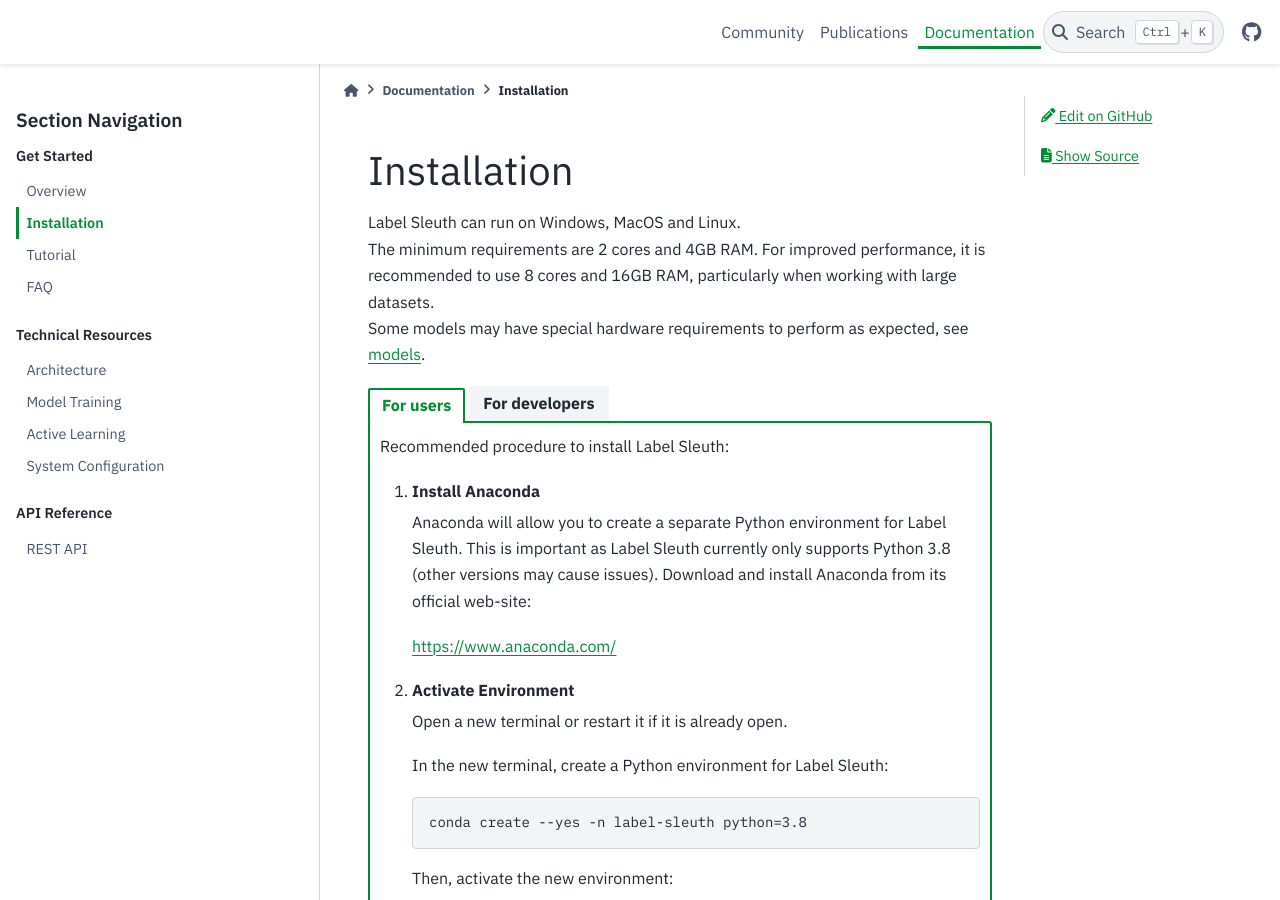
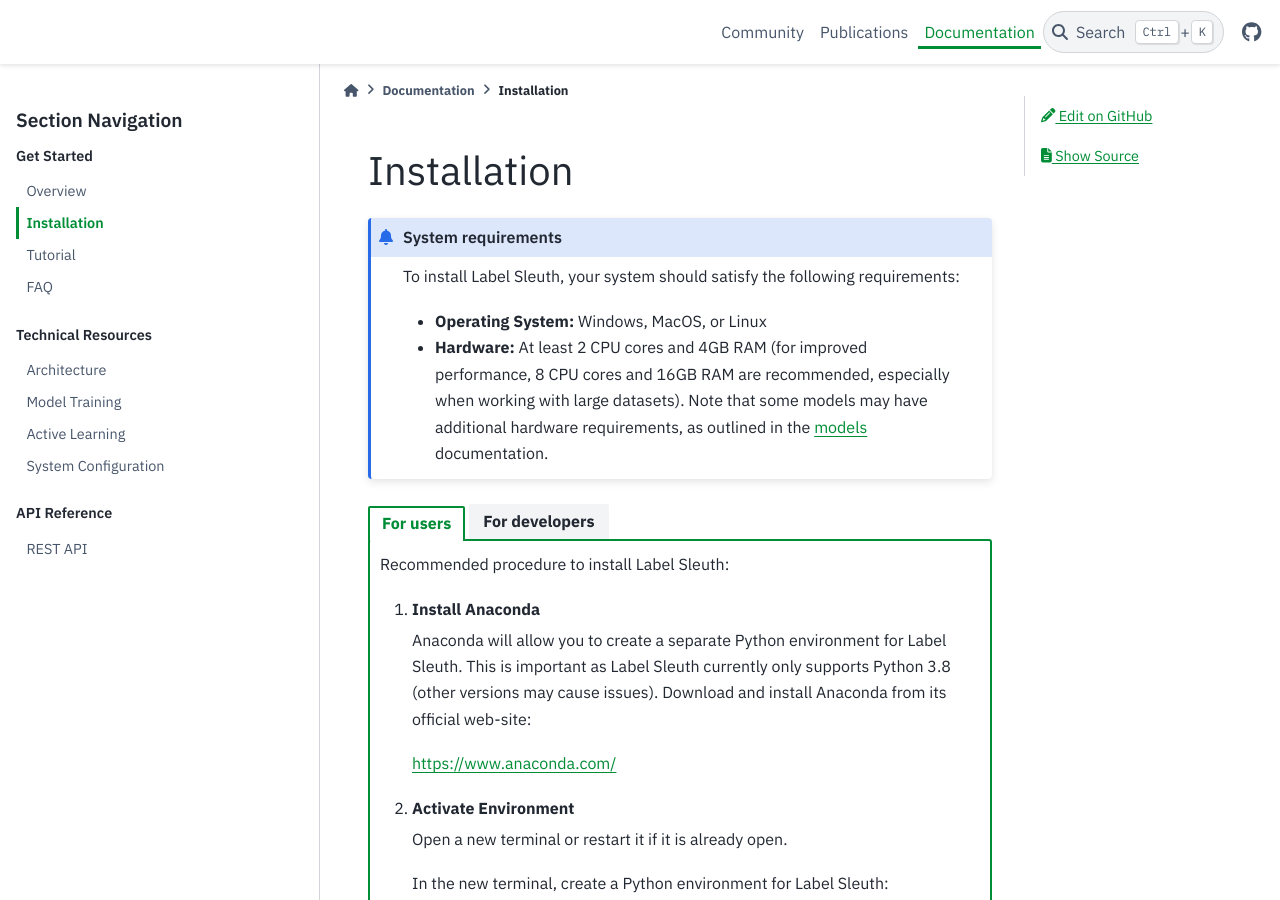
Before and after one commit to label-sleuth/label-sleuth.org, a Sphinx documentation site: the page built from docs/docs/installation.md, in a window 1280 px wide and 900 px high. Built offline with Sphinx 7.4.7 and the PyData theme 0.15.4, drawn with Linux system fonts in a browser that asks for light colours.

Commit message:
Improve formatting of system requirements

```diff
--- a/docs/docs/installation.md
+++ b/docs/docs/installation.md
@@ -4,9 +4,13 @@
 ---
 
 # Installation
-Label Sleuth can run on Windows, MacOS and Linux.<br>
-The minimum requirements are 2 cores and 4GB RAM. For improved performance, it is recommended to use 8 cores and 16GB RAM, particularly when working with large datasets.<br>
-Some models may have special hardware requirements to perform as expected, see [models](https://www.label-sleuth.org/docs/dev/model_training.html#models).
+
+:::{admonition} System requirements
+
+To install Label Sleuth, your system should satisfy the following requirements:
+- **Operating System:** Windows, MacOS, or Linux
+- **Hardware:** At least 2 CPU cores and 4GB RAM (for improved performance, 8 CPU cores and 16GB RAM are recommended, especially when working with large datasets). Note that some models may have additional hardware requirements, as outlined in the [models](https://www.label-sleuth.org/docs/dev/model_training.html#models) documentation.
+:::
 
 ::::{tab-set}
 
```
